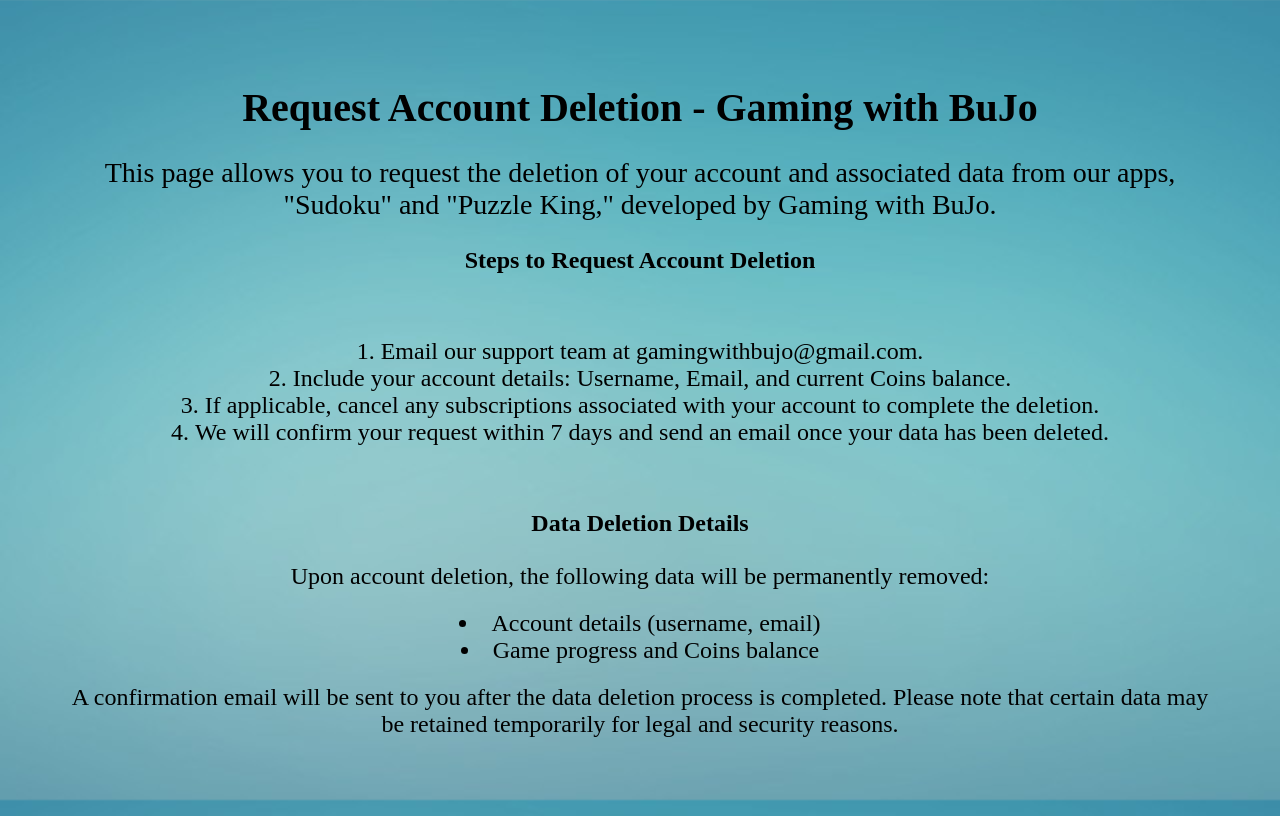
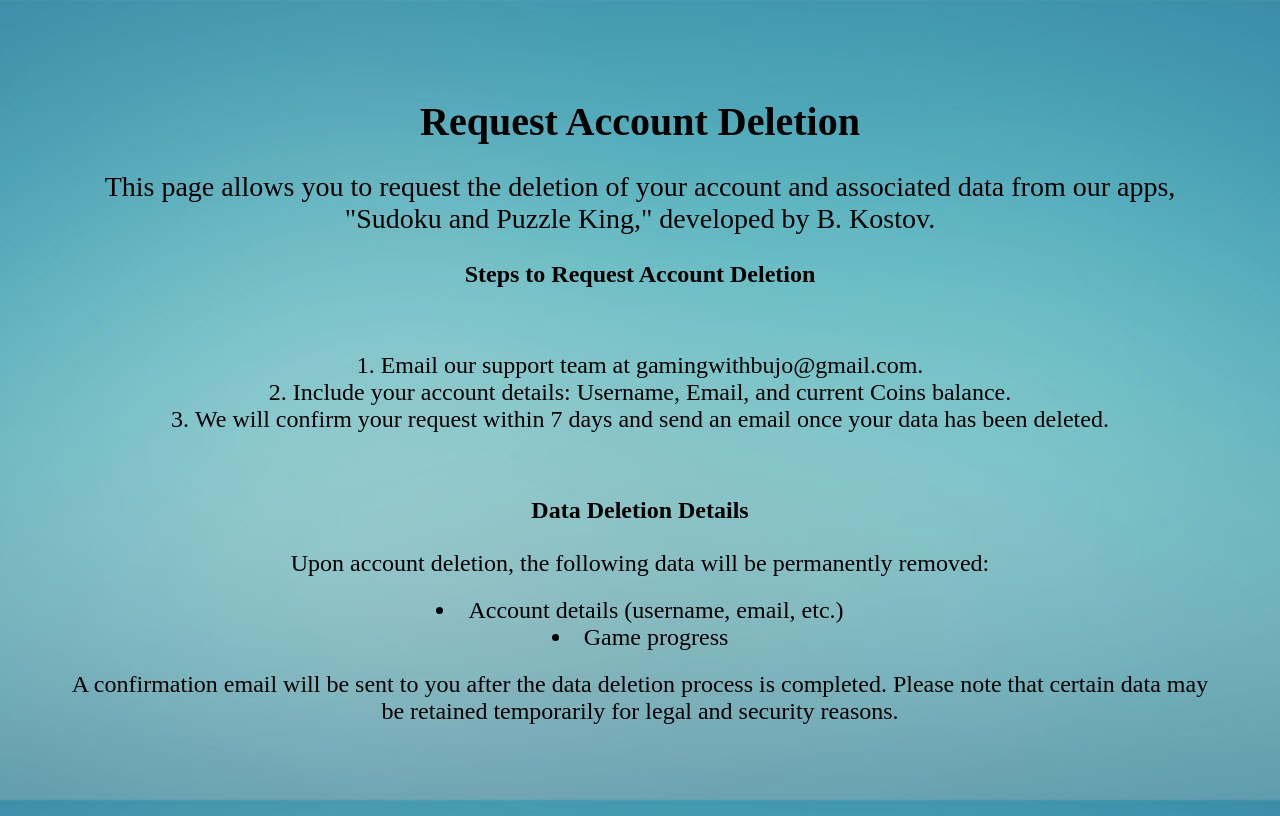
Before and after one commit to BozhidarKostov92/MemoryGame, a plain HTML site: page delete_account.html in a window 1280 px wide. Drawn offline with Linux system fonts and the light colour scheme.

Commit message:
Create delete_account.html

```diff
--- a/delete_account.html
+++ b/delete_account.html
@@ -34,16 +34,15 @@
 <body class="background-image">
 
 <div class="container">
-    <h2 class="fs-1 m-3">Request Account Deletion - Gaming with BuJo</h2>
+    <h2 class="fs-1 m-3">Request Account Deletion</h2>
     <p class="fs-3">
-        This page allows you to request the deletion of your account and associated data from our apps, "Sudoku" and "Puzzle King," developed by Gaming with BuJo.
+        This page allows you to request the deletion of your account and associated data from our apps, "Sudoku and Puzzle King," developed by B. Kostov.
     </p>
 
     <h3 class="fs-4 m-3">Steps to Request Account Deletion</h3>
     <ol class="fs-4 m-5">
         <li>Email our support team at <a href="mailto:gamingwithbujo@gmail.com">gamingwithbujo@gmail.com</a>.</li>
         <li>Include your account details: Username, Email, and current Coins balance.</li>
-        <li>If applicable, cancel any subscriptions associated with your account to complete the deletion.</li>
         <li>We will confirm your request within 7 days and send an email once your data has been deleted.</li>
     </ol>
 
@@ -52,8 +51,8 @@
         Upon account deletion, the following data will be permanently removed:
     </p>
     <ul class="fs-4">
-        <li>Account details (username, email)</li>
-        <li>Game progress and Coins balance</li>
+        <li>Account details (username, email, etc.)</li>
+        <li>Game progress</li>
     </ul>
     <p class="fs-4">
         A confirmation email will be sent to you after the data deletion process is completed. Please note that certain data may be retained temporarily for legal and security reasons.
```
